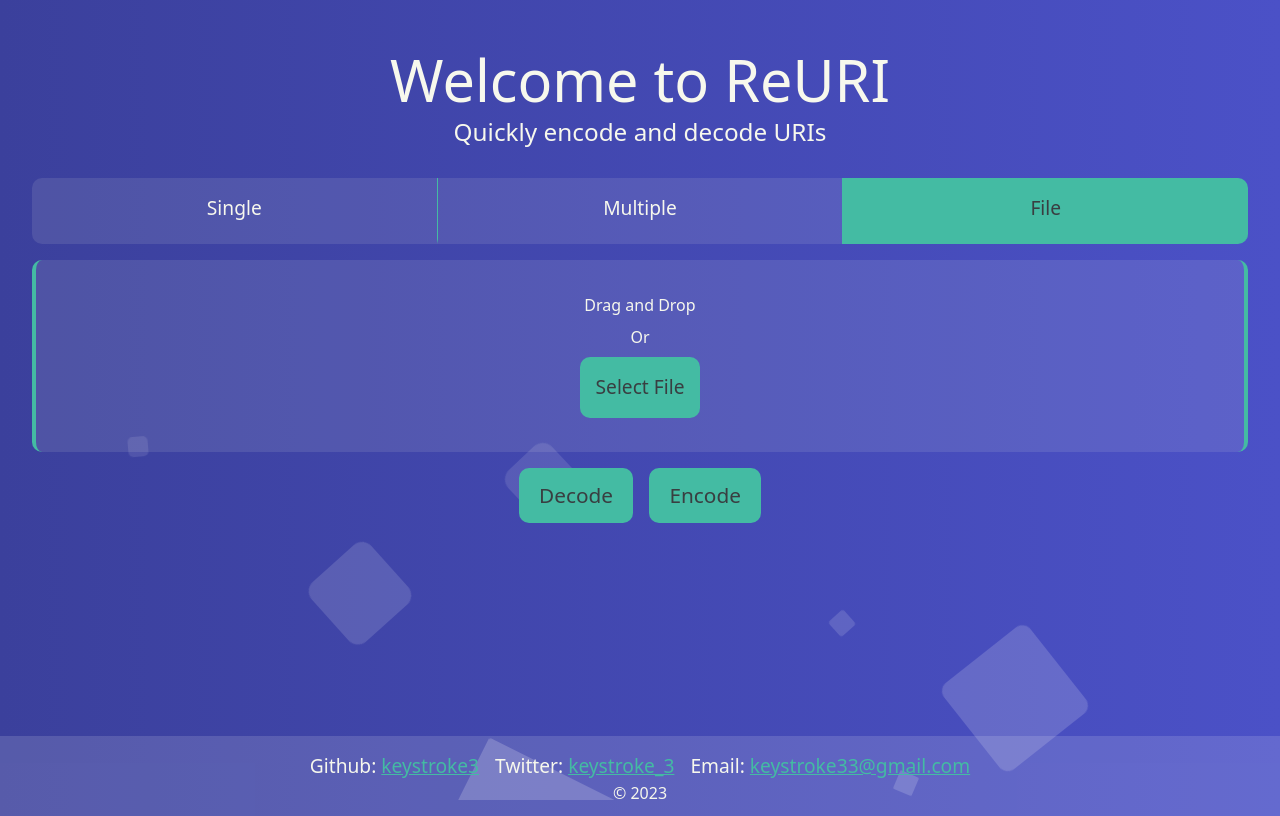
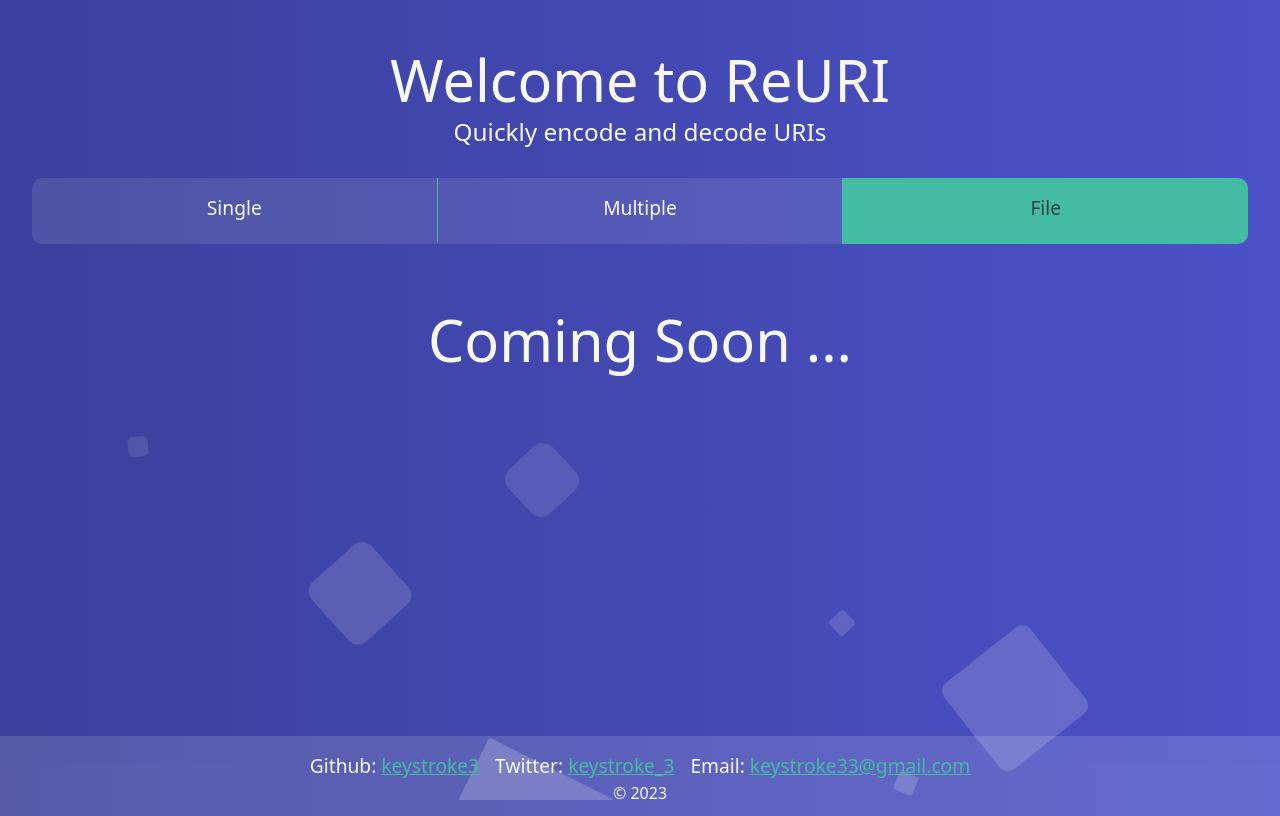
Before and after one commit to keystroke3/ReURI, a Vue app: page / in a window 1280 px wide. Both pictures are taken after a click on the label "File". Built offline with nearby package versions, Linux system fonts and the light colour scheme.

Commit message:
Add conditional coming soon notice

```diff
--- a/src/components/FileInput.vue
+++ b/src/components/FileInput.vue
@@ -1,6 +1,6 @@
 <template >
     <div>
-        <form>
+        <form v-if="ready">
             <div @dragenter.prevent="toggleActive" @dragleave.prevent="toggleActive" @dragover.prevent
                 @drop.prevent="handleDrop" class="dropzone"
                 :class="{ 'active-dropzone': active, 'file-selected': file.fileName }">
@@ -17,13 +17,14 @@
                 </div>
             </Transition>
         </form>
-
+        <h1 v-if="!ready"> Coming Soon ... </h1>
     </div>
 </template>
 
 <script setup lang="ts">
 import { ref } from 'vue';
 const active = ref(false)
+const ready = ref(false)
 function toggleActive() {
     active.value = !active.value
 }
@@ -104,6 +105,13 @@ function handleDrop(e: DragEvent) {
     place-content: center;
 }
 
+h1 {
+    font-size: clamp(2.3rem, 4.5vw, 4rem);
+    line-height: 1.1;
+    padding-top: 3rem;
+    margin-bottom: 0.5rem;
+    font-weight: 100;
+}
 
 label {
     font-size: 1.2rem;
```
